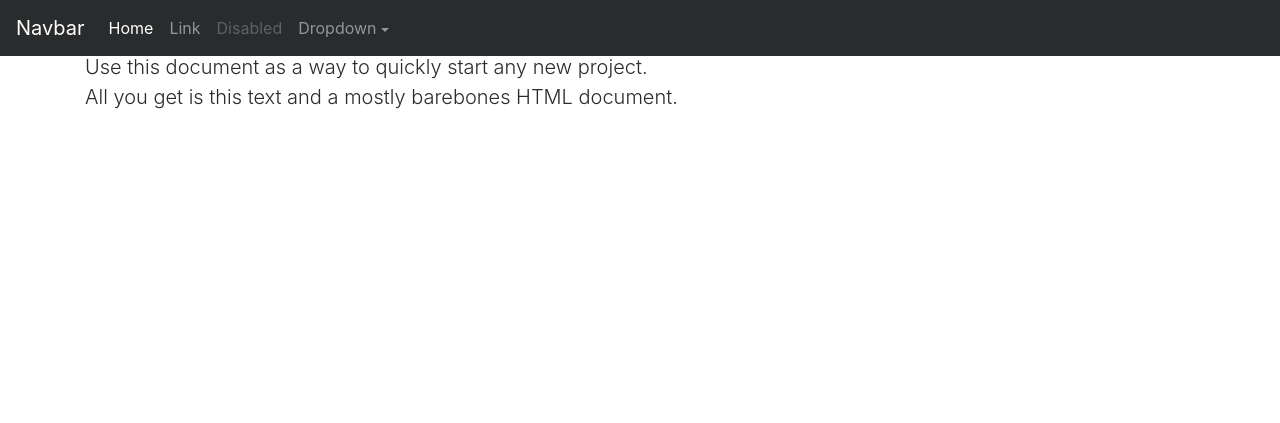
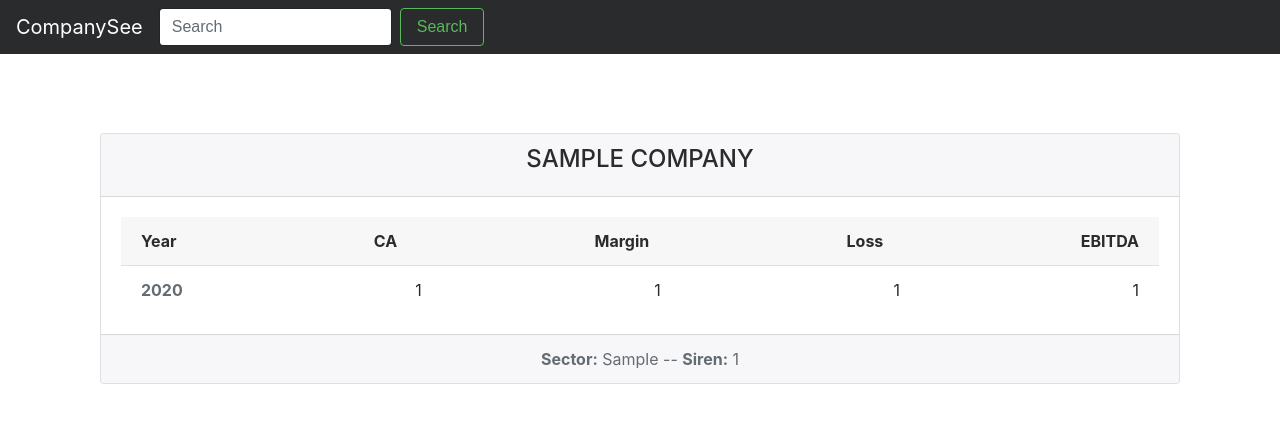
Before and after one commit to avallete/ft_companysee, a Django app: page / in a window 1280 px wide. Shown: the top 423 px of the page. Run offline with Django 3.2, Linux system fonts and the light colour scheme; tables that the repository leaves empty hold one stand-in row (values such as "Sample post"); some libraries are stand-ins or nearby versions.

Commit message:
[FEAT] Add main page
Add main page, with company listing.

```diff
--- a/company/templates/base.html
+++ b/company/templates/base.html
@@ -8,7 +8,7 @@
     <meta name="author" content="">
     <link rel="icon" href="../../favicon.ico">
 
-    <title>Django Test</title>
+    <title>CompanySee</title>
 
     <!-- Bootstrap core CSS -->
     <link rel="stylesheet" href="https://maxcdn.bootstrapcdn.com/bootstrap/4.0.0-alpha.6/css/bootstrap.min.css" integrity="sha384-rwoIResjU2yc3z8GV/NPeZWAv56rSmLldC3R/AZzGRnGxQQKnKkoFVhFQhNUwEyJ" crossorigin="anonymous">
@@ -17,39 +17,23 @@
 
   <body>
 
-    <nav class="navbar navbar-toggleable-md navbar-inverse bg-inverse fixed-top">
+    <nav class="navbar navbar-toggleable-md navbar-inverse fixed-top bg-inverse">
       <button class="navbar-toggler navbar-toggler-right" type="button" data-toggle="collapse" data-target="#navbarsExampleDefault" aria-controls="navbarsExampleDefault" aria-expanded="false" aria-label="Toggle navigation">
         <span class="navbar-toggler-icon"></span>
       </button>
-      <a class="navbar-brand" href="#">Navbar</a>
-
-      <div class="collapse navbar-collapse" id="navbarsExampleDefault">
-        <ul class="navbar-nav mr-auto">
-          <li class="nav-item active">
-            <a class="nav-link" href="#">Home <span class="sr-only">(current)</span></a>
-          </li>
-          <li class="nav-item">
-            <a class="nav-link" href="#">Link</a>
-          </li>
-          <li class="nav-item">
-            <a class="nav-link disabled" href="#">Disabled</a>
-          </li>
-          <li class="nav-item dropdown">
-            <a class="nav-link dropdown-toggle" href="http://example.com" id="dropdown01" data-toggle="dropdown" aria-haspopup="true" aria-expanded="false">Dropdown</a>
-            <div class="dropdown-menu" aria-labelledby="dropdown01">
-              <a class="dropdown-item" href="#">Action</a>
-              <a class="dropdown-item" href="#">Another action</a>
-              <a class="dropdown-item" href="#">Something else here</a>
-            </div>
-          </li>
-        </ul>
+      <a class="navbar-brand" href="/">CompanySee</a>
+      <div class="navbar-collapse collapse" id="navbarsExampleDefault">
+          <form class="form-inline my-2 my-lg-0" method="post">
+              {% csrf_token %}
+              <input class="form-control mr-sm-2" placeholder="Search" type="text" name="search">
+              <button class="btn btn-outline-success my-2 my-sm-0" type="submit">Search</button>
+          </form>
       </div>
     </nav>
 
     <div class="container">
       {% block content %}
       {% endblock content %}
-
     </div><!-- /.container -->
 
 
@@ -59,8 +43,7 @@
     <script src="https://code.jquery.com/jquery-3.1.1.slim.min.js" integrity="sha384-A7FZj7v+d/sdmMqp/nOQwliLvUsJfDHW+k9Omg/a/EheAdgtzNs3hpfag6Ed950n" crossorigin="anonymous"></script>
     <script>window.jQuery || document.write('<script src="../../assets/js/vendor/jquery.min.js"><\/script>')</script>
     <script src="https://cdnjs.cloudflare.com/ajax/libs/tether/1.4.0/js/tether.min.js" integrity="sha384-DztdAPBWPRXSA/3eYEEUWrWCy7G5KFbe8fFjk5JAIxUYHKkDx6Qin1DkWx51bBrb" crossorigin="anonymous"></script>
-    <script src="../../dist/js/bootstrap.min.js"></script>
-    <!-- IE10 viewport hack for Surface/desktop Windows 8 bug -->
+    <script src="https://maxcdn.bootstrapcdn.com/bootstrap/4.0.0-alpha.6/js/bootstrap.min.js" integrity="sha384-vBWWzlZJ8ea9aCX4pEW3rVHjgjt7zpkNpZk+02D9phzyeVkE+jo0ieGizqPLForn" crossorigin="anonymous"></script>    <!-- IE10 viewport hack for Surface/desktop Windows 8 bug -->
     <script src="../../assets/js/ie10-viewport-bug-workaround.js"></script>
   </body>
 </html>
--- a/company/templates/index.html
+++ b/company/templates/index.html
@@ -1,9 +1,49 @@
 {% extends "base.html" %}
 
 {% block content %}
-   <div class="starter-template">
-        <h1>Bootstrap starter template</h1>
-        <p class="lead">Use this document as a way to quickly start any new project.<br> All you get is this text and a mostly barebones HTML document.</p>
-      </div>
-
+    <div class="container" style="padding-top: 10%">
+        {% if not data %}
+                <h1 class="display-3">No company found</h1>
+        {% endif %}
+        {% for company in data %}
+            <div style="padding-top: 2%;">
+                <div class="card text-center">
+                    <div class="card-header">
+                      <h4 class="card-title">{{ company.name|upper }}</h4>
+                    </div>
+                    <div class="card-block">
+                        <ul class="list-group list-group-flush">
+                            <li class="list-group-item justify-content-between bg-faded">
+                                    <strong>Year</strong>
+                                    <strong>CA</strong>
+                                    <strong>Margin</strong>
+                                    <strong>Loss</strong>
+                                    <strong>EBITDA</strong>
+                            </li>
+                            {% for result in company.results %}
+                                <li class="list-group-item justify-content-between">
+                                    <strong class="text-muted">{{ result.date|date:'Y' }}</strong>
+                                    <div>
+                                        {{ result.ca }}
+                                    </div>
+                                    <div>
+                                        {{ result.margin }}
+                                    </div>
+                                    <div>
+                                        {{ result.loss }}
+                                    </div>
+                                    <div>
+                                        {{ result.ebitda }}
+                                    </div>
+                                </li>
+                            {% endfor %}
+                        </ul>
+                    </div>
+                    <div class="card-footer text-muted">
+                          <strong>Sector:</strong> {{ company.sector }}  --  <strong>Siren:</strong> {{ company.siren }}
+                    </div>
+                </div>
+            </div>
+        {% endfor %}
+    </div>
 {% endblock content %}
--- a/company/views.py
+++ b/company/views.py
@@ -1,7 +1,22 @@
 # -*- coding: utf-8 -*-
 from __future__ import unicode_literals
+from django.shortcuts import render
+from django.core.paginator import Paginator, EmptyPage, PageNotAnInteger
+from models import Company
 
-from django.shortcuts import render
 
 def index(request):
-	return render(request, 'index.html', {})
+    companies = Company.objects.all()
+    paginator = Paginator(companies, 10)
+    if request.method == 'POST' and request.POST.get('search'):
+        companies = companies.filter(name__icontains=request.POST.get('search'))
+        return render(request, 'index.html', {'data': companies})
+    else:
+        page = request.GET.get('page')
+        try:
+            companies = paginator.page(page)
+        except PageNotAnInteger:
+            companies = paginator.page(1)
+        except EmptyPage:
+            companies = paginator.page(paginator.num_pages)
+        return render(request, 'index.html', {'data': companies})
```
